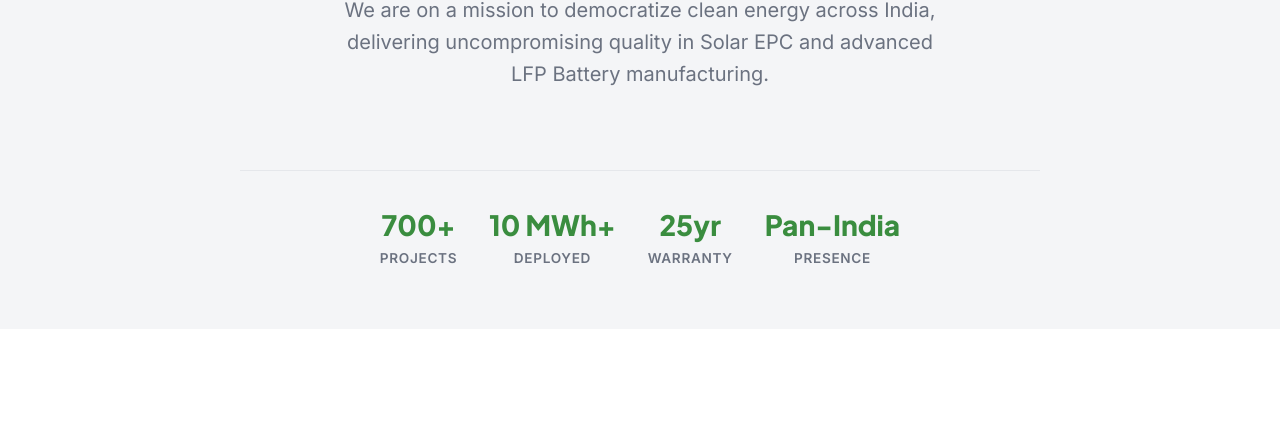
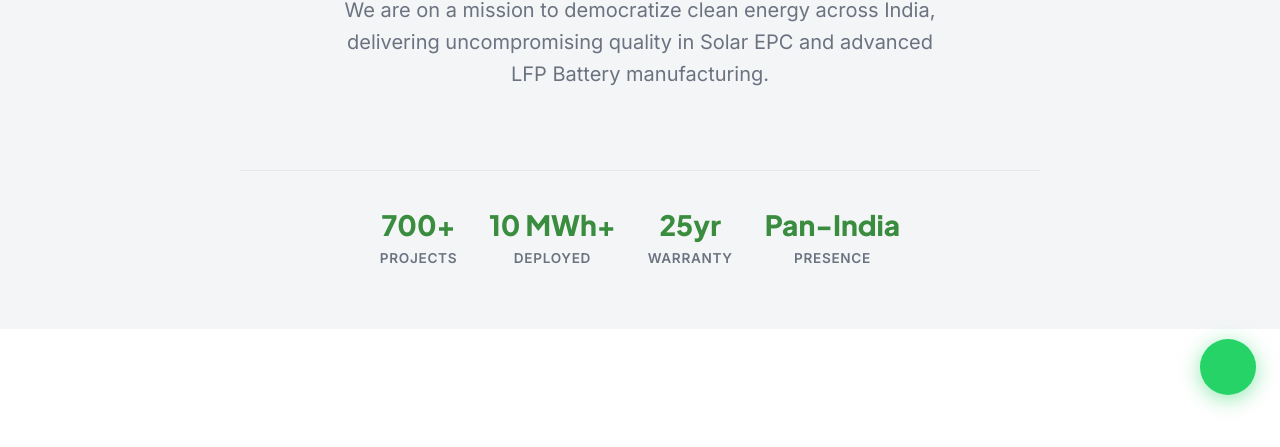
Before and after one commit to doonatm/doonenergywebsite, a website: page about.html in a window 1280 px wide. Shown: the part 381-828 px from the top of the page. Drawn offline with Linux system fonts and the light colour scheme.

Commit message:
Add WhatsApp floating button (bottom-right) linking to +91 87690 90936

```diff
--- a/about.html
+++ b/about.html
@@ -940,5 +940,13 @@
       mobileNav.classList.toggle('open');
     });
   </script>
+
+  <!-- WhatsApp Float Button -->
+  <a href="https://wa.me/918769090936" target="_blank" rel="noopener" aria-label="Chat on WhatsApp"
+    style="position:fixed;bottom:1.5rem;right:1.5rem;z-index:9999;width:56px;height:56px;background:#25D366;border-radius:50%;display:flex;align-items:center;justify-content:center;box-shadow:0 4px 20px rgba(37,211,102,0.5);text-decoration:none;transition:transform .2s,box-shadow .2s;"
+    onmouseover="this.style.transform='scale(1.12)';this.style.boxShadow='0 6px 28px rgba(37,211,102,0.7)'"
+    onmouseout="this.style.transform='scale(1)';this.style.boxShadow='0 4px 20px rgba(37,211,102,0.5)'">
+    <i class="fa-brands fa-whatsapp" style="font-size:2rem;color:#fff;line-height:1;"></i>
+  </a>
 </body>
 </html>
```
Also changed, not shown: battery.html (+8 -0 lines), index.html (+8 -0 lines), solar-epc.html (+8 -0 lines).
